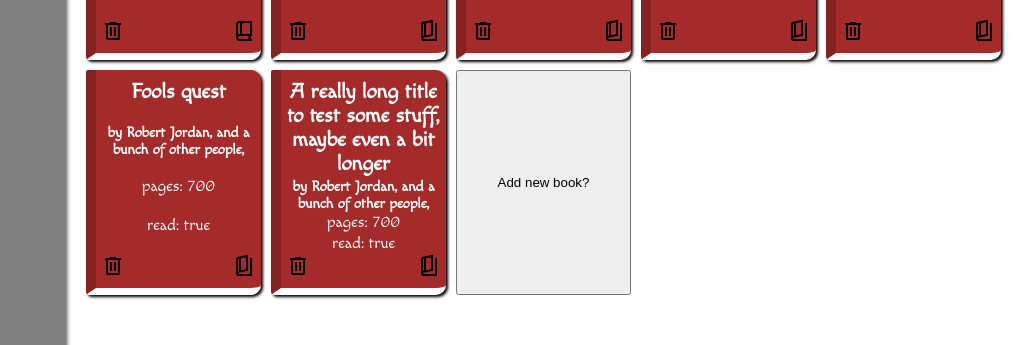
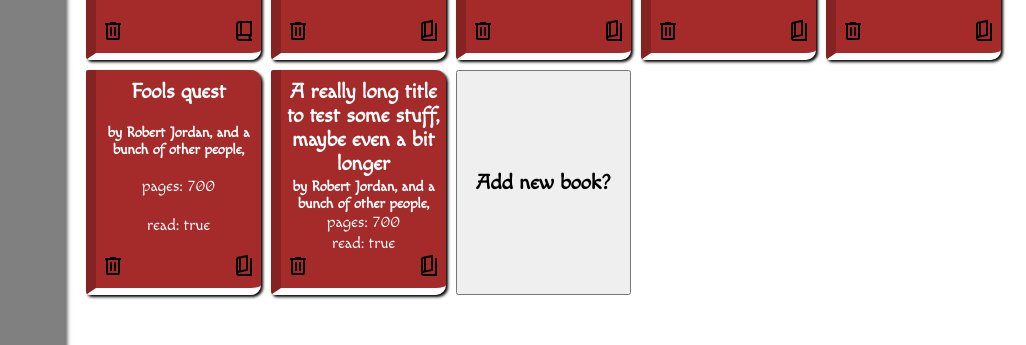
Before and after one commit to FitzTurtle/library_project, a plain HTML site: page index.html in a window 1280 px wide. Shown: the part 385-730 px from the top of the page, without its empty margins (254-1280 px from the left). Drawn offline with Linux system fonts and the light colour scheme.

Commit message:
fixed implicit row sizes, and blank book styling

```diff
--- a/script.js
+++ b/script.js
@@ -129,12 +129,6 @@ function updateIndex(){
     ;
 }
 
-// function toggleRead(parent, index){
-//     myLibrary[index].read = !myLibrary[index].read;
-//     parent.querySelector(".read").textContent = myLibrary[index].read;
-//     console.log(myLibrary[index].read);
-// }
-
 const hobbit = new Book("The Hobbit", "J.R.R. Tolkien", 295,false);
 const assassins = new Book("Assassin's Apprentice", "Robert Jordan", 700, true);
 const assassin2 = new Book("Assassin's Quest", "Robert Jordan", 700, true);
--- a/styles.css
+++ b/styles.css
@@ -60,6 +60,12 @@ body {
     align-self: center;
 }
 
+#addNewBook {
+    font-size: 1.3em;
+    font-weight: bold;
+    font-family: fancyWriting, Arial, Helvetica, sans-serif;
+}
+
 
 .sidebar {
     grid-area: 1 / 1 / 3 / 2;
@@ -67,6 +73,7 @@ body {
     box-shadow: 0px 0px 5px black;
     z-index: 2;
 }
+
 
 .header {
     display: flex;
@@ -89,7 +96,8 @@ body {
     grid-area: 2 / 2 / 3 / 3;
     display: grid;
     grid-template-columns: repeat(auto-fit, 175px);
-    grid-template-rows: repeat(5, 225px);
+    grid-template-rows: repeat(3, 225px);
+    grid-auto-rows: 225px;
     gap: 10px;
 
     padding: 20px;
```
